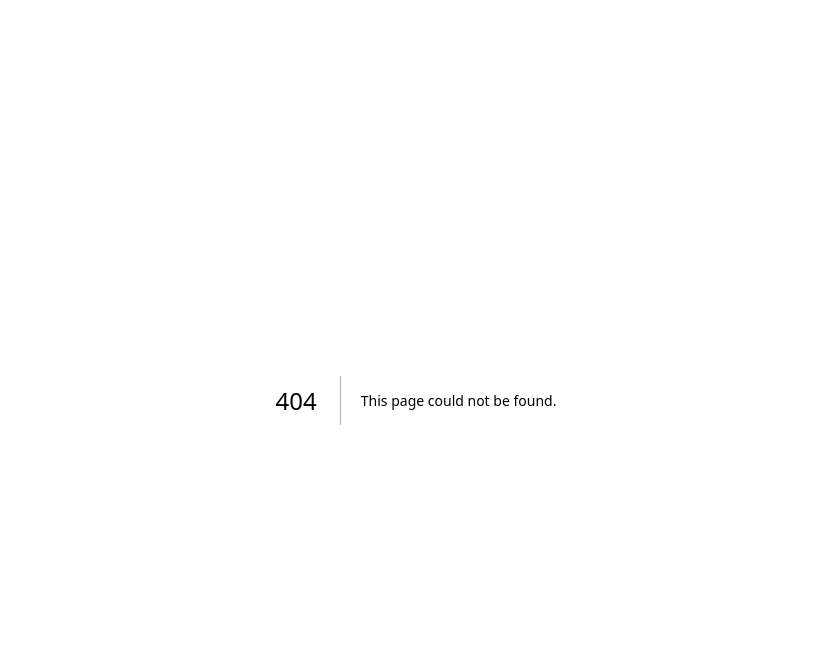
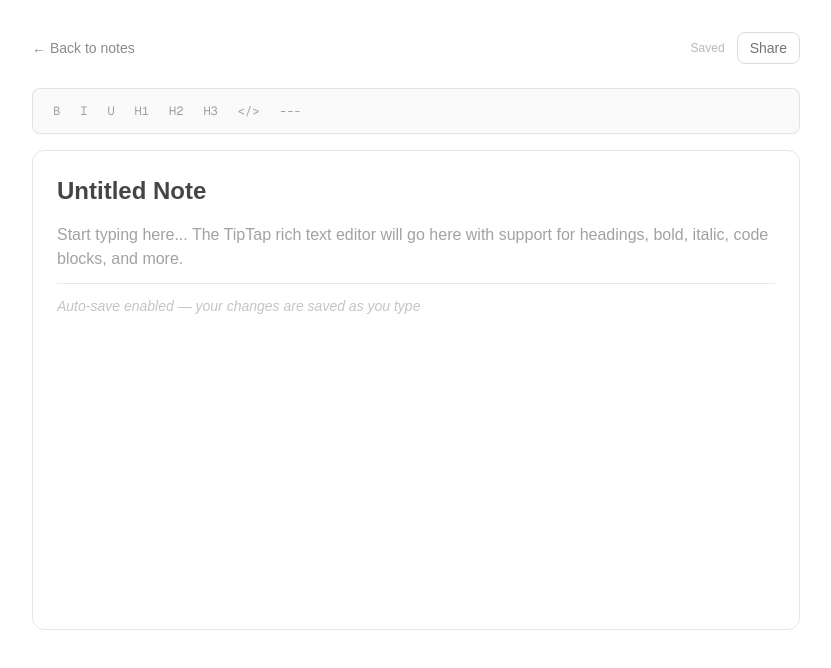
Before and after one commit to WnATechLabs/notes, a Next.js app: page /notes/1 in a window 1280 px wide. Before the commit this address had no page. Shown: the top 668 px of the page, without its empty margins (224-1055 px from the left). Built offline with nearby package versions, Linux system fonts and the light colour scheme.

Commit message:
feat: Create mock note editor page

```diff
--- /dev/null
+++ b/app/notes/[noteId]/page.tsx
@@ -0,0 +1,54 @@
+import Link from "next/link";
+
+export default function NoteEditorPage() {
+  return (
+    <div className="min-h-screen px-4 py-8">
+      <div className="mx-auto max-w-3xl">
+        <div className="flex items-center justify-between">
+          <Link
+            href="/dashboard"
+            className="text-sm text-foreground/50 hover:text-foreground/80 transition-colors"
+          >
+            &larr; Back to notes
+          </Link>
+          <div className="flex items-center gap-3">
+            <span className="text-xs text-foreground/30">Saved</span>
+            <div className="h-8 px-3 rounded-lg border border-foreground/15 flex items-center text-sm text-foreground/60">
+              Share
+            </div>
+          </div>
+        </div>
+
+        {/* Mock toolbar */}
+        <div className="mt-6 flex items-center gap-1 rounded-lg border border-foreground/10 bg-foreground/[0.02] px-3 py-2">
+          {["B", "I", "U", "H1", "H2", "H3", "&lt;/&gt;", "---"].map(
+            (btn) => (
+              <div
+                key={btn}
+                className="h-7 px-2 rounded text-xs font-mono flex items-center text-foreground/40 hover:bg-foreground/5"
+                dangerouslySetInnerHTML={{ __html: btn }}
+              />
+            )
+          )}
+        </div>
+
+        {/* Mock editor area */}
+        <div className="mt-4 min-h-[60vh] rounded-xl border border-foreground/10 p-6">
+          <h1 className="text-2xl font-bold text-foreground/80">
+            Untitled Note
+          </h1>
+          <div className="mt-4 space-y-3">
+            <p className="text-foreground/40">
+              Start typing here... The TipTap rich text editor will go here with
+              support for headings, bold, italic, code blocks, and more.
+            </p>
+            <div className="h-px bg-foreground/10" />
+            <p className="text-foreground/25 text-sm italic">
+              Auto-save enabled — your changes are saved as you type
+            </p>
+          </div>
+        </div>
+      </div>
+    </div>
+  );
+}
```
